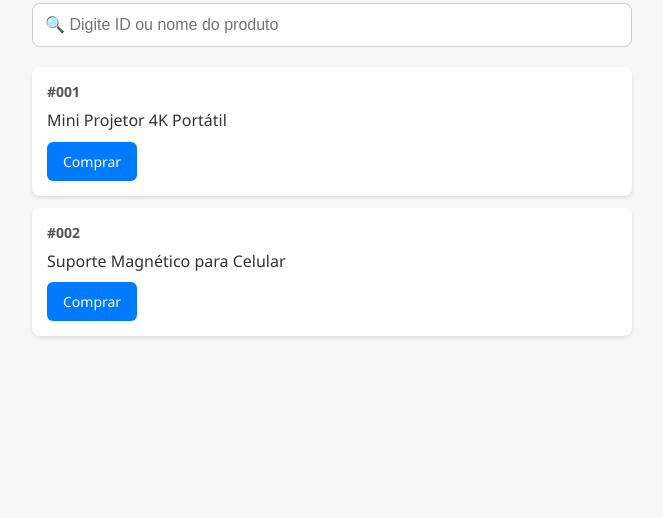
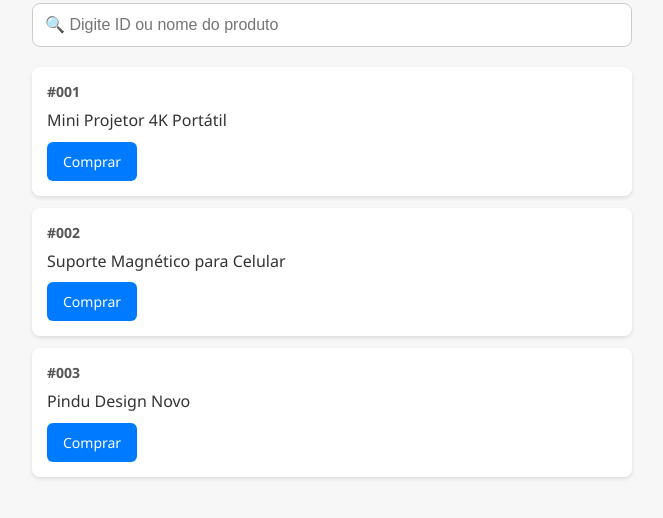
Before and after one commit to giovannikoubo/teste_achados_koubo, a plain HTML site: page index.html in a window 1280 px wide. Shown: the part 150-668 px from the top of the page, without its empty margins (308-971 px from the left). Drawn offline with Linux system fonts and the light colour scheme.

Commit message:
Update index.html

```diff
--- a/index.html
+++ b/index.html
@@ -108,7 +108,11 @@
         <p>Suporte Magnético para Celular</p>
         <a href="https://ali.link/456" class="buy-btn" target="_blank">Comprar</a>
       </div>
-      <!-- Repita para cada produto -->
+      <div class="item" data-text="003 pindu design novo">
+        <strong>#003</strong>
+        <p>Pindu Design Novo</p>
+        <a href="https://pt.aliexpress.com/item/1005007932364555.html?spm=a2g0o.detail.pcDetailTopMoreOtherSeller.6.453eRDEbRDEbQa&amp;gps-id=pcDetailTopMoreOtherSeller&amp;scm=1007.14452.396806.0&amp;scm_id=1007.14452.396806.0&amp;scm-url=1007.14452.396806.0&amp;pvid=6d970900-73a6-4397-b8b3-62c0fa25a558&amp;_t=gps-id:pcDetailTopMoreOtherSeller,scm-url:1007.14452.396806.0,pvid:6d970900-73a6-4397-b8b3-62c0fa25a558,tpp_buckets:668%232846%238112%231997&amp;pdp_ext_f=%7B%22order%22%3A%22157%22%2C%22eval%22%3A%221%22%2C%22sceneId%22%3A%2230050%22%7D&amp;pdp_npi=4%40dis%21BRL%216581.43%211187.92%21%21%211135.18%21204.90%21%402101ea7117501413768904395ec487%2112000042920292573%21rec%21BR%211680869551%21X&amp;utparam-url=scene%3ApcDetailTopMoreOtherSeller%7Cquery_from%3A&amp;search_p4p_id=202506162322569326464602099594336216_5" class="buy-btn" target="_blank">Comprar</a>
+      </div>
     </div>
   </div>
   <script>
```
